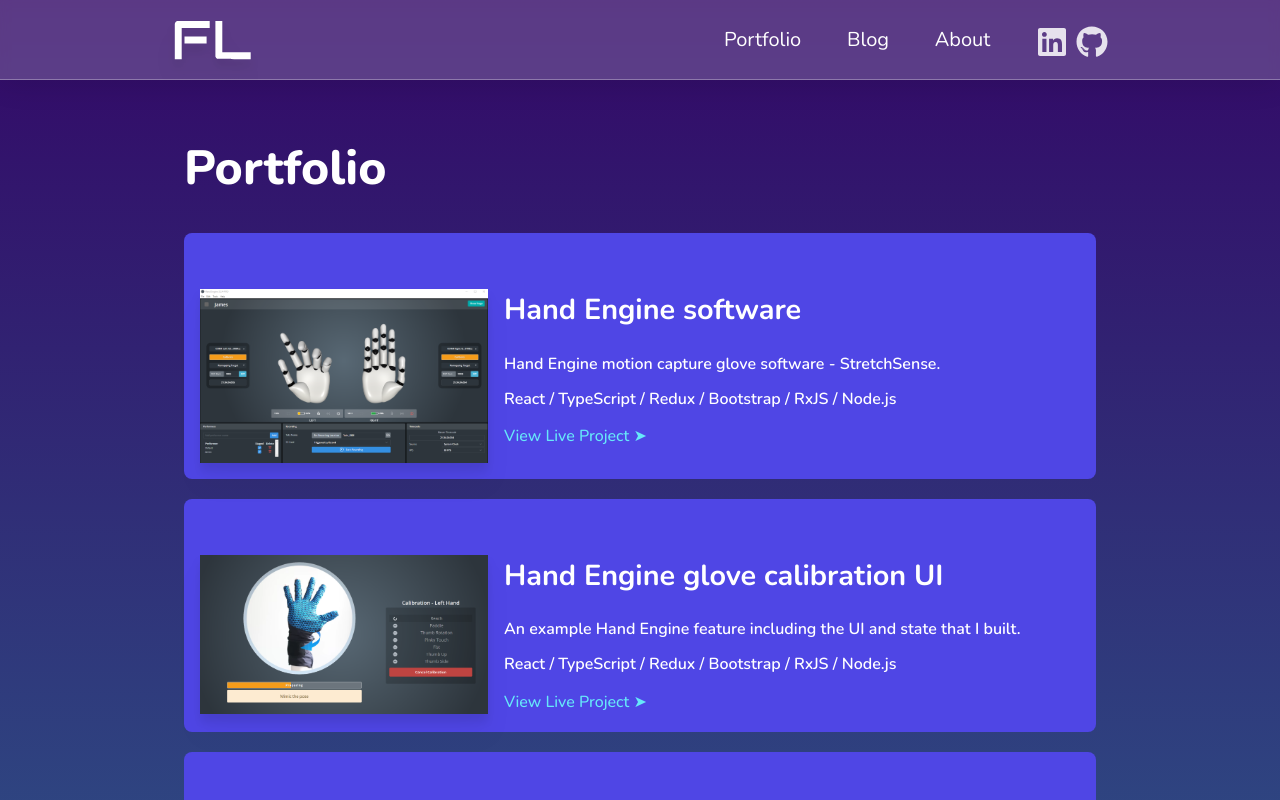
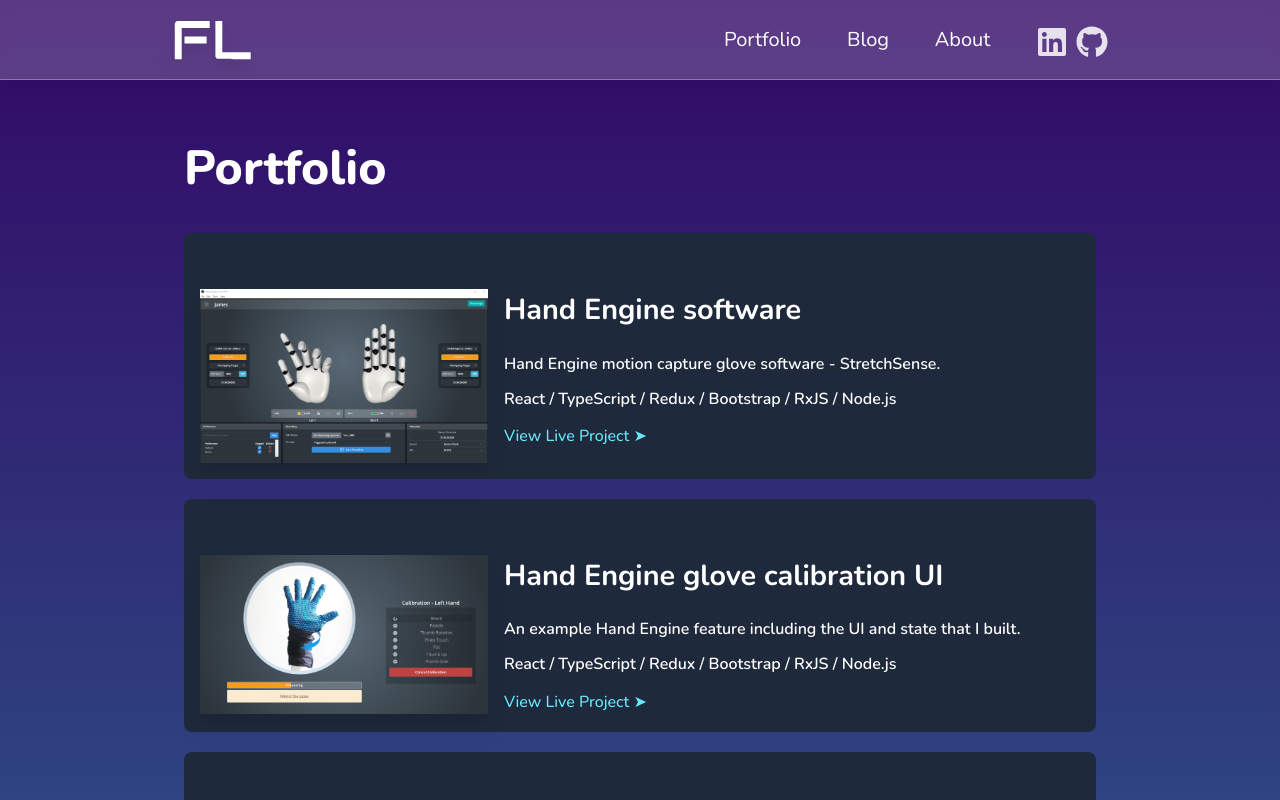
Before and after one commit to Floony7/next-blog-portfolio-2024, a Next.js app: page /portfolio in a window 1280 px wide. Shown: the top 800 px of the page. Built offline with nearby package versions, Linux system fonts and the light colour scheme.

Commit message:
Portfolio item bg colour restored

```diff
--- a/src/components/portfolio-item.tsx
+++ b/src/components/portfolio-item.tsx
@@ -20,7 +20,7 @@
   } = props.project;
 
   return (
-    <section key={id} className="grid-1-2 p-4 mt-5 bg-indigo-600 rounded-lg">
+    <section key={id} className="grid-1-2 p-4 mt-5 bg-slate-800 rounded-lg">
       <div>
         <Image
           className="drop-shadow-xl shadow-black mx-auto mb-0"
```
